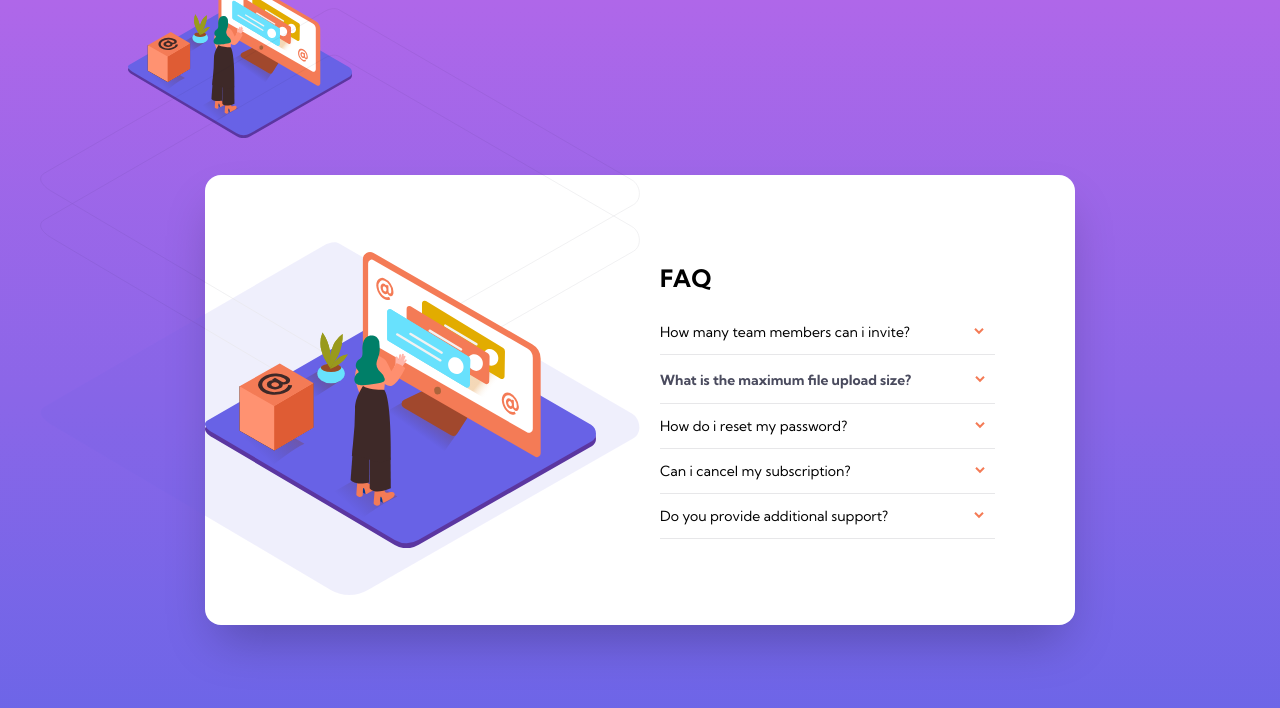
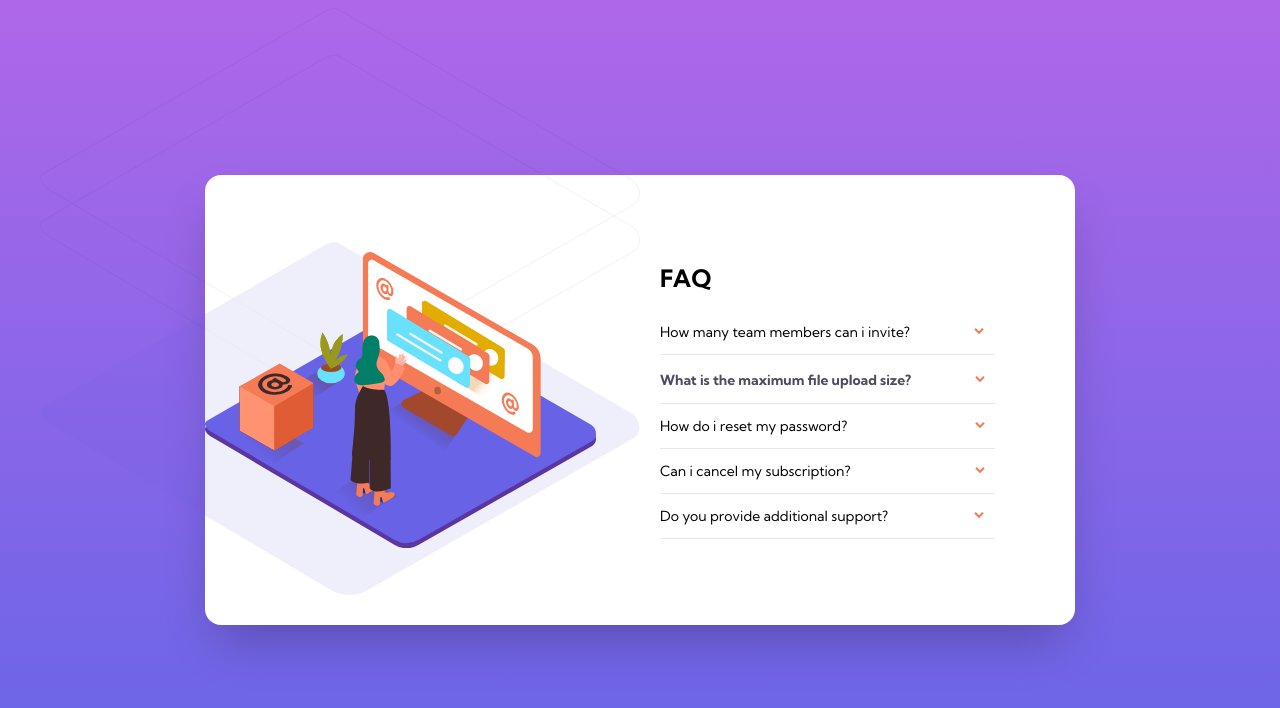
Before and after one commit to unusualmide/faq-accordion-card-main, a website: page build/index.html in a window 1280 px wide. Drawn offline with Linux system fonts and the light colour scheme.

Commit message:
first commit

```diff
--- a/build/index.html
+++ b/build/index.html
@@ -11,7 +11,7 @@
 <body class="antialiased min-h-screen flex justify-center items-center bg-gradient-to-b from-[#af67e9] to-[#6565e7]">
     <div class="flex justify-start items-center border-none w-[330px] md:w-[870px] h-[500px]  md:h-[450px] bg-white gap-6 md:gap-16 rounded-2xl shadow-2xl">
        <div>
-        <img class="absolute w-56 -top-8 left-32" src="img/illustration-woman-online-mobile.svg" alt="illustration-woman-online-mobile">
+        <img class="absolute w-56 -top-8 left-32 md:hidden" src="img/illustration-woman-online-mobile.svg" alt="illustration-woman-online-mobile">
         <img class="absolute w-64 top-16 left-[120px] md:hidden" src="img/bg-pattern-mobile.svg" alt="bg-pattern-mobile">
         <img class="w-[600px] absolute top-2 left-10 hidden md:block" src="img/bg-pattern-desktop.svg" alt="bg-pattern-desktop">
         <img class="w-[400px] relative hidden md:block" src="img/illustration-woman-online-mobile.svg" alt="illustration-woman-online-desktop">
```
Also changed, not shown: README.md, build/design/desktop-design.png (added), build/design/desktop-preview.jpg (added).
